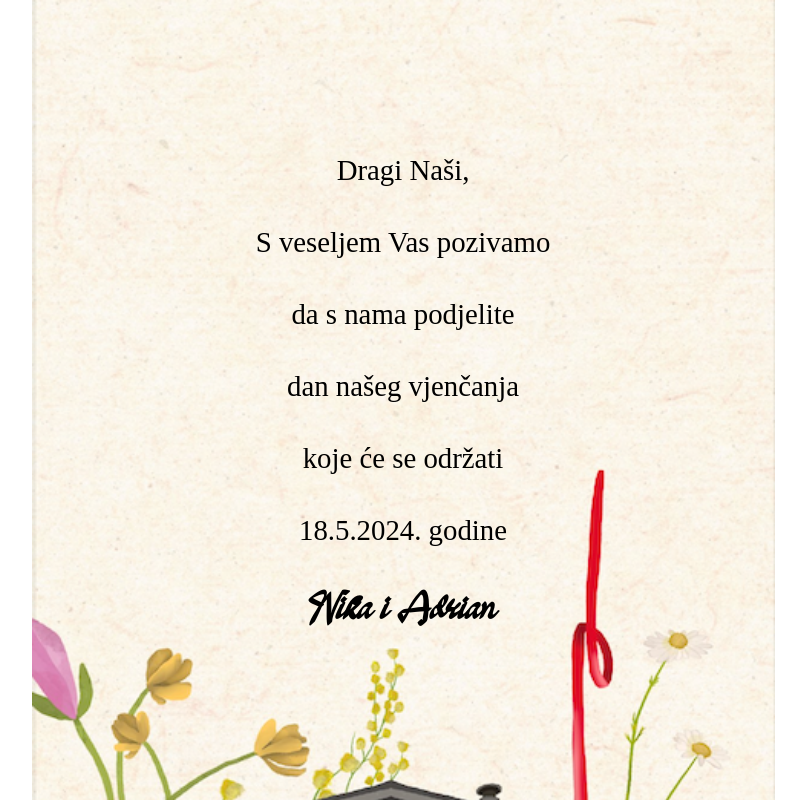
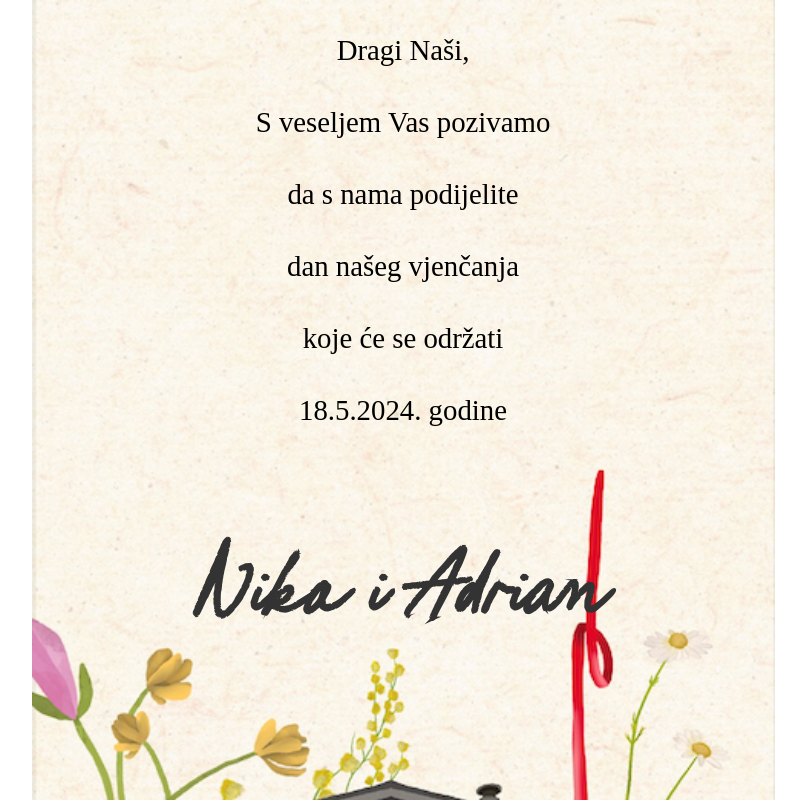
Before and after one commit to Marino-Dzalto/Nika-Adrian-vjencanje, a website: page public/index.html in a window 1280 px wide. Shown: the top 800 px of the page, without its empty margins (237-1043 px from the left). Drawn offline with nearby package versions, Linux system fonts and the light colour scheme; a web font is replaced by a local one.

Commit message:
add font change

```diff
--- a/public/index.html
+++ b/public/index.html
@@ -26,7 +26,7 @@
         <div class="invitation-text">
             <p>Dragi Naši,</p>
             <p>S veseljem Vas pozivamo</p>
-            <p>da s nama podjelite</p>
+            <p>da s nama podijelite</p>
             <p>dan našeg vjenčanja</p>
             <p>koje će se održati</p>
             <p>18.5.2024. godine</p>
--- a/public/styles.css
+++ b/public/styles.css
@@ -86,7 +86,7 @@ body {
 .invitation-text {
     margin: 0 auto;
     max-width: 600px;
-    margin-bottom: 25em;
+    margin-bottom: 30em;
     text-align: center;
 }
 
@@ -96,17 +96,17 @@ body {
 }
 
 @font-face {
-    font-family: 'Oakland';
-    src: url('../fonts/oakland-mainfile/Oakland.otf') format('opentype'),
-         url('../fonts/oakland-mainfile/Oakland.ttf') format('truetype');
-    font-weight: normal;
-    font-style: normal;
+    font-family: 'WildOaklandsOblique';
+    src: url('WildOaklands.woff2') format('woff2'),
+    url('WildOaklands.ttf') format('ttf');
+  }
+
+.invitation-text h3 {
+    font-family: 'WildOaklandsOblique', sans-serif;
+    font-size: 5.5em;
+    color: #333;
 }
 
-.invitation-text h3 {
-    font-family: 'Oakland', cursive; /* Fallback to a generic sans-serif font */
-    font-size: 2em;
-}
 
 /* Media query for mobile phones */
 @media screen and (max-width: 768px) {
```
Also changed, not shown: fonts/Font-oak/oakland-mainfile/Oakland.otf (renamed from fonts/oakland-mainfile/Oakland.otf), fonts/Font-oak/oakland-mainfile/Oakland.ttf (renamed from fonts/oakland-mainfile/Oakland.ttf), fonts/Font-oak/oakland/OAKLAND sample.jpg (renamed from fonts/oakland/OAKLAND sample.jpg), fonts/Font-oak/oakland/OAKLAND.otf (renamed from fonts/oakland/OAKLAND.otf), fonts/Font-oak/oakland/OAKLAND.ttf (renamed from fonts/oakland/OAKLAND.ttf), fonts/Font-oak/oakland/ReadMe.txt (renamed from fonts/oakland/ReadMe.txt), fonts/WildOaklandsHandwriting/WildOaklands.otf (added), fonts/WildOaklandsHandwriting/WildOaklandsOblique.otf (added), fonts/WildOaklandsHandwriting/WildOaklandsOblique.ttf (added), fonts/WildOaklandsHandwriting/WildOaklandsOblique.woff2 (added), fonts/converted-fonts/WildOaklandsOblique.otf (added), fonts/nonObliqueConverted-fonts/WildOaklands.otf (added), public/WildOaklands.ttf (added), public/WildOaklands.woff2 (added), 3 other files.
